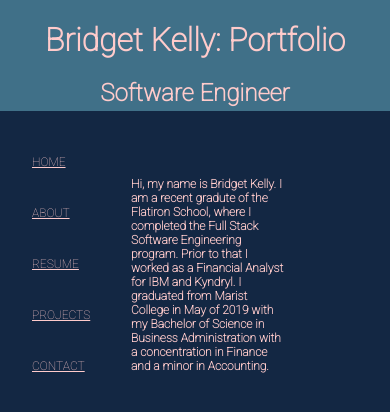
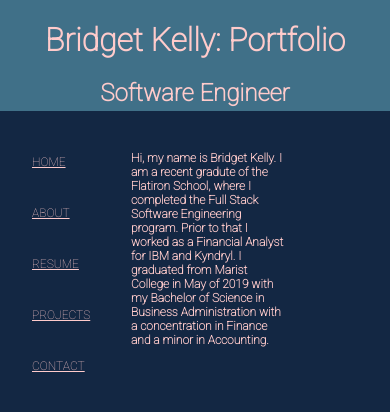
Before and after one commit to bc-kelly/portfolio, a React (Create React App) app: page /about in a window 390 px wide. Shown: the top 412 px of the page. Built offline with nearby package versions, Linux system fonts and the light colour scheme.

Commit message:
fixed about tab on mobile

```diff
--- a/src/About.css
+++ b/src/About.css
@@ -4,7 +4,7 @@
     font-family: Roboto;
     width: 60%;
     /* text-align: center; */
-    margin-top: 5vh;
+    /* margin-top: 5vh; */
 }
 
 @media screen and (min-width: 601px) {
```
